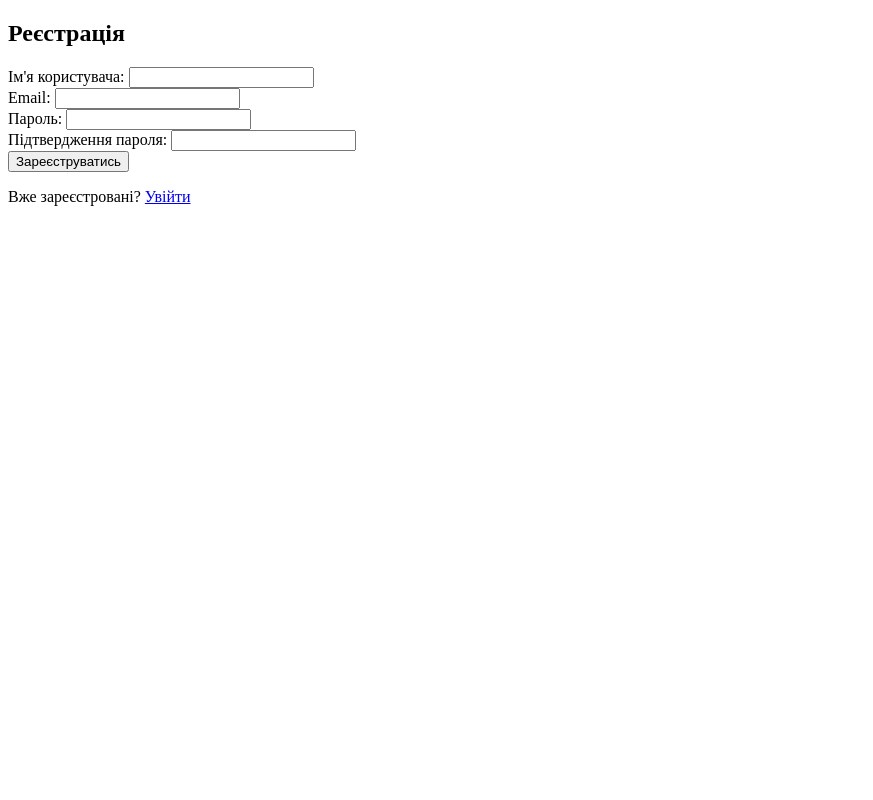
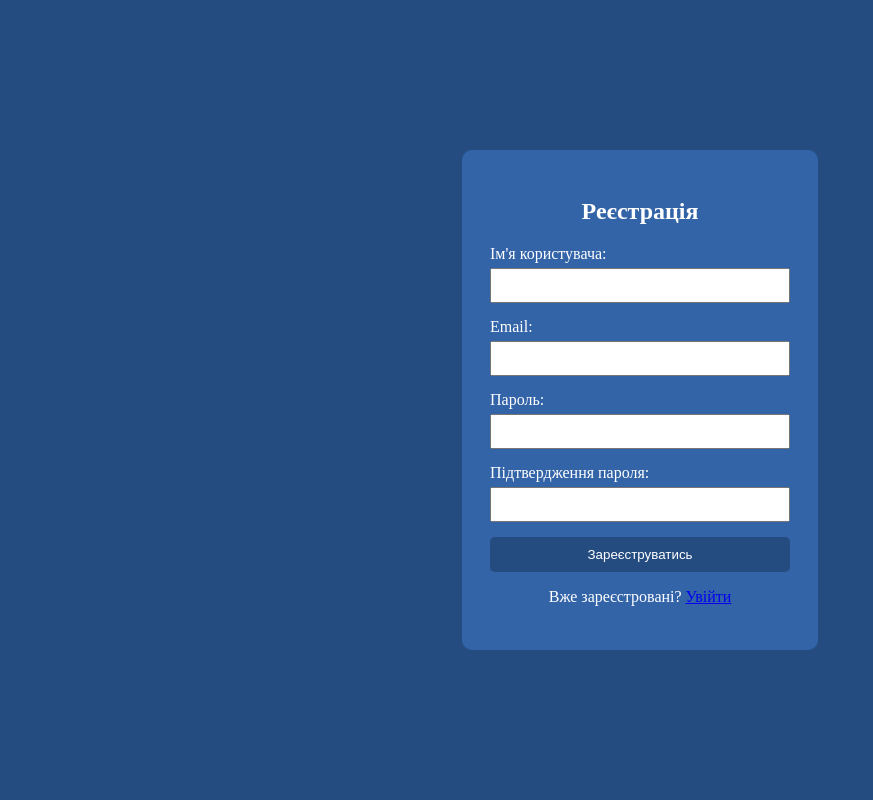
Before and after one commit to TeliusYaroslav/Django_diploma, a Django app: page /register/ in a window 1280 px wide. Shown: the whole page, without its empty margins (0-873 px from the left). Run offline with Django 5.2, Linux system fonts and the light colour scheme.

Commit message:
redisign main Co-authored-by: Илья Булкин <IliaBulkin@users.noreply.github.com> Co-authored-by: Ivan Kratenko <ruopodfg@users.noreply.github.com> Co-authored-by: PanasenkoDiana <PanasenkoDiana@users.noreply.github.com>

```diff
--- /dev/null
+++ b/kids_fitness/kids_fitness_app/static/kids_fitness_app/css/register.css
@@ -0,0 +1,59 @@
+.main_div {
+    border: 3px solid #3364a8;
+    border-radius: 10px;
+    padding: 25px;
+    width: 300px;
+    display: flex;
+    flex-direction: column;
+    align-items: center;
+    justify-content: center;
+    background-color: #3364a8;
+    color: white;
+}
+
+.main_div h2 {
+    text-align: center;
+}
+
+.main_div form {
+    width: 100%;
+}
+
+.main_div form div {
+    margin-bottom: 15px;
+    width: 100%;
+}
+
+.main_div label {
+    display: block;
+    margin-bottom: 5px;
+}
+
+.main_div input {
+    width: 100%;
+    padding: 8px;
+    box-sizing: border-box;
+}
+
+button {
+    width: 100%;
+    padding: 10px;
+    background-color: #254c81;
+    color: white;
+    border: none;
+    border-radius: 5px;
+    cursor: pointer;
+}
+
+button:hover {
+    background-color: #1d3a6a;
+}
+
+body {
+    background-color: #254c81;
+    display: flex;
+    align-items: center;
+    justify-content: center;
+    min-height: 100vh;
+    margin: 0;
+}
--- a/kids_fitness/kids_fitness_app/templates/kids_fitness_app/login.html
+++ b/kids_fitness/kids_fitness_app/templates/kids_fitness_app/login.html
@@ -1,11 +1,14 @@
+{% load static %}
 <!DOCTYPE html>
 <html lang="en">
 <head>
     <meta charset="UTF-8">
     <meta name="viewport" content="width=device-width, initial-scale=1.0">
     <title>Вхід</title>
+    <link rel="stylesheet" href="{% static 'kids_fitness_app/css/register.css' %}">
 </head>
 <body>
+    <div class="main_div">
         <h2>Вхід</h2>
         {% if messages %}
             <ul>
@@ -27,5 +30,6 @@
             <button type="submit">Увійти</button>
         </form>
         <p>Ще не зареєстровані? <a href="{% url 'register' %}">Зареєструватись</a></p>
+    </div>
 </body>
 </html>
--- a/kids_fitness/kids_fitness_app/templates/kids_fitness_app/register.html
+++ b/kids_fitness/kids_fitness_app/templates/kids_fitness_app/register.html
@@ -1,9 +1,11 @@
+{% load static %}
 <!DOCTYPE html>
 <html lang="en">
 <head>
     <meta charset="UTF-8">
     <meta name="viewport" content="width=device-width, initial-scale=1.0">
     <title>Регистрация</title>
+    <link rel="stylesheet" href="{% static 'kids_fitness_app/css/register.css' %}">
     <script>
         function validateForm() {
             var username = document.getElementById("username").value;
@@ -34,8 +36,10 @@
             return true;
         }
     </script>
+
 </head>
 <body>
+    <div class="main_div">
         <h2>Реєстрація</h2>
         {% if messages %}
             <ul>
@@ -65,5 +69,6 @@
             <button type="submit">Зареєструватись</button>
         </form>
         <p>Вже зареєстровані? <a href="{% url 'login' %}">Увійти</a></p>
+    </div>
 </body>
 </html>
```
Also changed, not shown: kids_fitness/kids_fitness_app/static/kids_fitness_app/css/base.css (+10 -3 lines), kids_fitness/kids_fitness_app/static/kids_fitness_app/css/main.css (+8 -0 lines), kids_fitness/kids_fitness_app/templates/kids_fitness_app/base.html (+6 -16 lines), kids_fitness/kids_fitness_app/templates/kids_fitness_app/main.html (+44 -8 lines), kids_fitness/db.sqlite3, kids_fitness/kids_fitness_app/static/kids_fitness_app/img/facebook-icon-w.png (added), kids_fitness/kids_fitness_app/static/kids_fitness_app/img/instagram-icon-w.png (added), kids_fitness/kids_fitness_app/static/kids_fitness_app/img/instagram.svg (deleted), kids_fitness/kids_fitness_app/static/kids_fitness_app/img/kartinka2.jpg (added), kids_fitness/kids_fitness_app/static/kids_fitness_app/img/kartinka3.jpg (added), kids_fitness/kids_fitness_app/static/kids_fitness_app/img/telegram-icon-w.png (added), kids_fitness/kids_fitness_app/static/kids_fitness_app/img/telegram.svg (deleted), 1 other file. Lines whose indentation alone changed are shown as unchanged.
